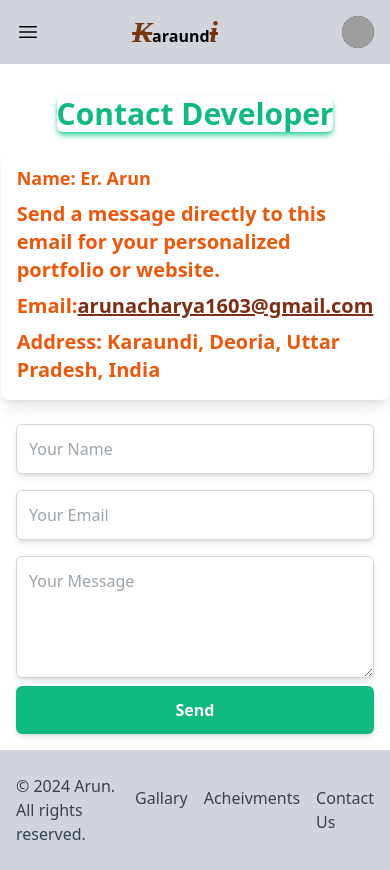
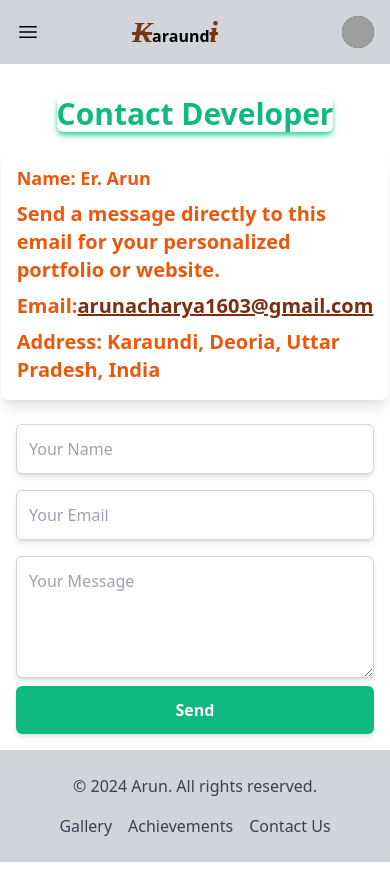
Before and after one commit to arunacharya1603/Karaundi-village, a React (Vite) app: page /contact in a window 390 px wide. Built offline with nearby package versions, Linux system fonts and the light colour scheme; grey boxes are pictures that could not be loaded.

Commit message:
update map

```diff
--- a/src/components/Footer.jsx
+++ b/src/components/Footer.jsx
@@ -5,12 +5,20 @@ const Footer = () => {
   return (
     <footer className="bg-gray-300 py-6">
       <div className="mx-auto max-w-7xl px-4 sm:px-6 lg:px-8">
-        <div className="flex justify-between items-center">
-          <p className="text-gray-700">© 2024 Arun. All rights reserved.</p>
+        <div className="flex flex-col sm:flex-row justify-between items-center">
+          <p className="text-gray-700 mb-4 sm:mb-0">
+            © 2024 Arun. All rights reserved.
+          </p>
           <div className="flex space-x-4">
-            <Link to="/gallary" className="text-gray-700 hover:text-gray-900">Gallary</Link>
-            <Link to="#" className="text-gray-700 hover:text-gray-900">Acheivments</Link>
-            <Link to="contact" className="text-gray-700 hover:text-gray-900">Contact Us</Link>
+            <Link to="/gallary" className="text-gray-700 hover:text-gray-900">
+              Gallery
+            </Link>
+            <Link to="#" className="text-gray-700 hover:text-gray-900">
+              Achievements
+            </Link>
+            <Link to="/contact" className="text-gray-700 hover:text-gray-900">
+              Contact Us
+            </Link>
           </div>
         </div>
       </div>
--- a/src/components/MapDetails.jsx
+++ b/src/components/MapDetails.jsx
@@ -4,17 +4,19 @@ const MapDetails = () => {
   return (
     <>
       <div className="flex flex-col justify-center items-center">
-        <p className="text-3xl font-bold text-emerald-500 mb-4 mt-4 box-border shadow-md shadow-emerald-400 drop-shadow-xl rounded-md">Map</p>
-        <address className="text-2xl font-semibold text-orange-950 mb-4">Karaundi</address>
-        <div>
+        <p className="text-3xl font-bold text-emerald-500 mb-4 mt-4 box-border shadow-md shadow-emerald-400 drop-shadow-xl rounded-md">
+          Map
+        </p>
+        <address className="text-2xl font-semibold text-orange-950 mb-4">
+          Karaundi
+        </address>
+        <div className="p-4">
           <iframe
             src="https://www.google.com/maps/embed?pb=!1m18!1m12!1m3!1d1294.7604121220331!2d83.73546279733016!3d26.379539593627857!2m3!1f0!2f0!3f0!3m2!1i1024!2i768!4f13.1!3m3!1m2!1s0x3993d1f84fe8c167%3A0x9e59e53c9a35abc4!2sRamjanki%20Mandir!5e0!3m2!1sen!2sin!4v1712993131871!5m2!1sen!2sin"
-            width="400"
-            height="250"
+            className="w-full h-64 sm:h-72 md:h-96 rounded-md shadow-lg"
             allowFullScreen=""
             loading="lazy"
             referrerPolicy="no-referrer-when-downgrade"
-            className="rounded-md shadow-lg"
           ></iframe>
         </div>
       </div>
```
